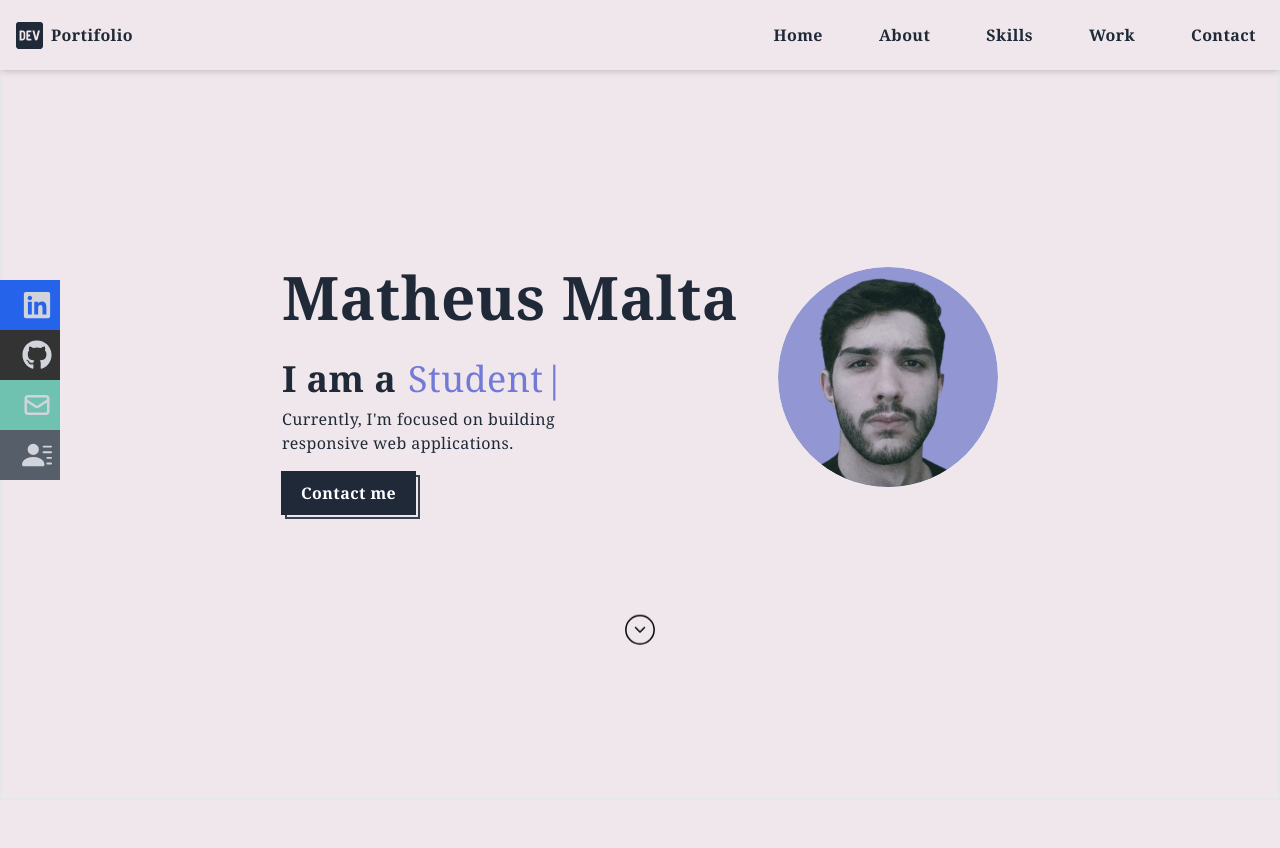
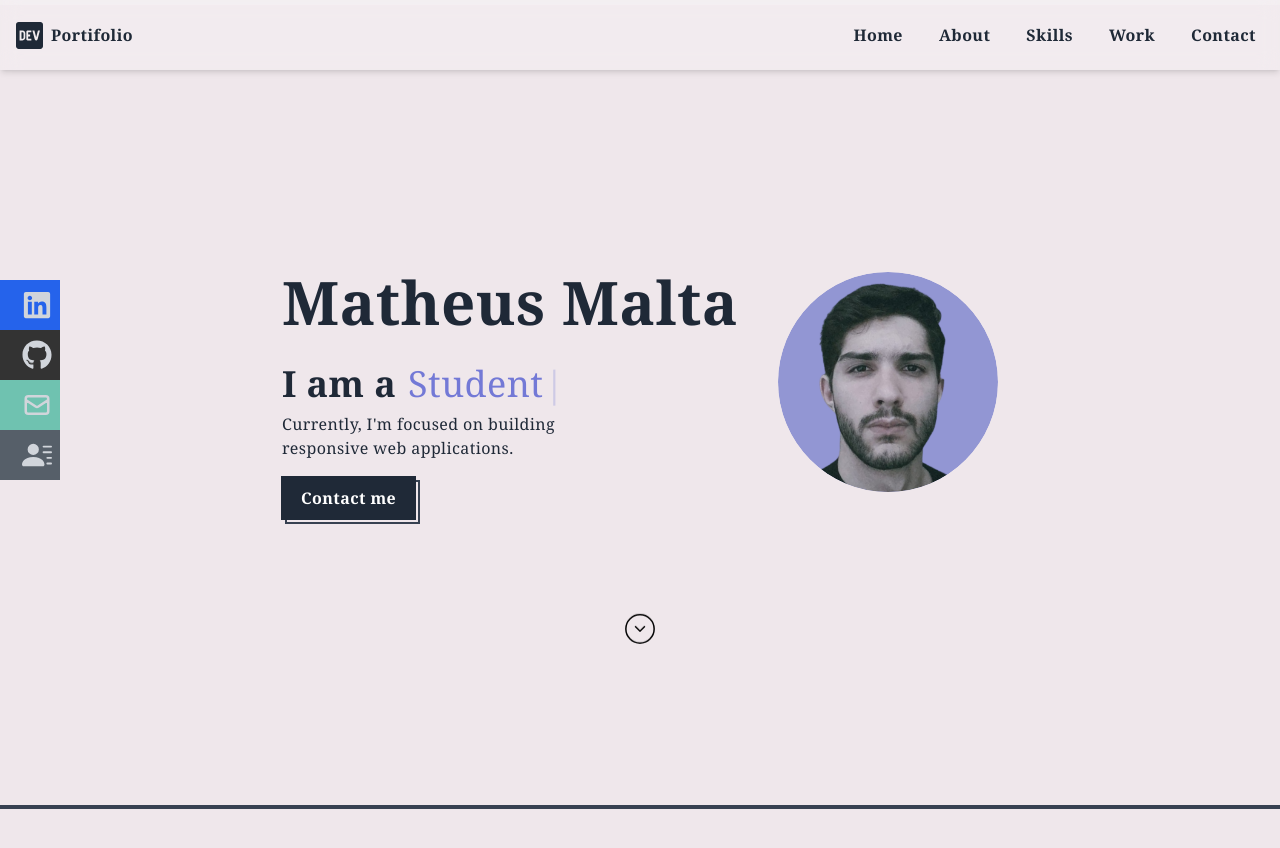
Before and after one commit to MatheusMalta002/portifolio-react, a React (Vite) app: page / in a window 1280 px wide. Shown: the top 848 px of the page. Before the commit the page ends 800 px from the top, so only its background shows below. Built offline with nearby package versions, Linux system fonts and the light colour scheme.

Commit message:
adding transparency effect and loading bar

```diff
--- a/src/App.jsx
+++ b/src/App.jsx
@@ -4,12 +4,11 @@ import { About } from './components/About/About.jsx'
 
 function App() {
 
-
   return (
     <>
       <NavBar />
       <Home />
-      {/* <About /> */}
+      <About />
     </>
   )
 }
--- a/src/components/About/About.jsx
+++ b/src/components/About/About.jsx
@@ -2,8 +2,10 @@
 
 export const About = () => {
   return (
-    <>
+    <section className="min-w-screen min-h-screen">
+      <div className="w-[100%] h-[100%] border-2 border-gray-700">
 
-  </>
+      </div>
+    </section>
   );
 };
--- a/src/components/Home/Home.jsx
+++ b/src/components/Home/Home.jsx
@@ -9,7 +9,7 @@ function Home() {
 
     return (
         <>
-        <section className='min-w-screen min-h-screen flex flex-col justify-center items-center border-2 px-[50px] sm:px-[300px] xs:px-[200px]'>
+        <section className='min-w-screen min-h-screen flex flex-col justify-center items-center  px-[50px] sm:px-[300px] xs:px-[200px] '>
             {/* Social Icons */}
             <Social_Icons />
             {/* main container */}
@@ -45,11 +45,10 @@ function Home() {
                             Contact me
                         </button>
                     </div>
-
                     {/* IMAGEM */}
                     <div className='h-full w-full flex items-center justify-center md:ml-10 xs:ml-0'>
                         <div className=' md:w-[220px] md:h-[220px] sm:w-[200px] sm:h-[200px] xs:w-[180px] xs:h-[180px] rounded-full overflow-hidden transition-all duration-500'>
-                            <img src={image} alt="photo" className='object-cover w-full h-full rounded-full bg-[#9296d3]' />
+                            <img src={image} alt="photo" id='photo' className='object-cover w-full h-full rounded-full bg-[#9296d3]' />
                         </div>
                     </div>
                 </div>
@@ -57,7 +56,6 @@ function Home() {
                     <CiCircleChevDown className=' animate-bounce'/>
                 </div>
             </motion.div>
-
         </section>
         </>
     )
--- a/src/components/NavBar/NavBar.jsx
+++ b/src/components/NavBar/NavBar.jsx
@@ -1,53 +1,45 @@
 import React, { useState } from 'react';
 import { Link } from 'react-scroll';
 import { FaBars, FaDev, FaTimes} from 'react-icons/fa';
-
-
+import { ScrollIndicator } from './ScrollIndicator/ScrollIndicator';
 function Navbar(){
 
   const [nav, setNav] = useState(false);
 
   const handleClick = () => setNav(!nav);
 
-  const handleReloadClick = () => {
-    window.location.reload();
-  };
+  const handleReloadClick = () =>  window.location.reload();
 
   const navItems = [
-    { id: 'home', text: 'Home' },
-    { id: 'about', text: 'About' },
-    { id: 'skills', text: 'Skills' },
-    { id: 'work', text: 'Work' },
+    { id: 'home', text: 'Home' },{ id: 'about', text: 'About' },
+    { id: 'skills', text: 'Skills' },{ id: 'work', text: 'Work' },
     { id: 'contact', text: 'Contact' },
   ];
 
   return (
     <>
-    <div className="navbar h-[70px] m fixed top-0 left-0 w-full bg-[#EFE7EB] shadow-md text-gray-800 flex items-center justify-between px-4 z-50 ">
+    <ScrollIndicator/>
+    <header id='navbar' className='h-[70px] fixed top-0 left-0 w-full shadow-md text-gray-800 flex items-center justify-between px-4 z-50 backdrop-blur-[10px] bg-[#ffffff33]'>
       <div>
         <h1 className='flex items-center text-base font-bold  ' >
           <FaDev className='w-[35px] h-[35px] pr-2 text-gray-800 cursor-pointer' onClick={handleReloadClick}/>
           <span className='font-custom'>Portifolio</span>
         </h1>
       </div>
-
       {/* menu */}
-      <ul className='hidden md:flex'>
-      {navItems.map(item => (<li className='list_NavBar sm:text-sm md:text-base font-custom' key={item.id}><Link to={item.id} smooth={true} duration={500}>{item.text}</Link></li>))}
-      </ul>
-
+        <ul className='hidden md:flex'>
+          {navItems.map(item => (<li className='list_NavBar sm:text-sm md:text-base font-custom' key={item.id}><Link to={item.id} smooth={true} duration={500}>{item.text}</Link></li>))}
+        </ul>
       {/* Hamburger */}
       <div onClick={handleClick} className='md:hidden z-10  cursor-pointer text-2xl'>{!nav ? <FaBars className='text-gray-800 ' /> : <FaTimes className='text-[#EFE7EB]' />}</div>
-
       {/* Mobile menu */}
       <ul className={ (!nav) ? 'hidden' : 'absolute top-0 right-0 w-[65%] font-custom h-screen bg-gray-800  flex flex-col justify-center items-center md:hidden'}>
-
       {navItems.map(item => (
       <li className='py-5 hover:border-b text-[15px] text-[#EFE7EB] border-[#EFE7EB] mx-0'key={item.id}>
         <Link onClick={handleClick} to={item.id} smooth={true} duration={500}>{item.text}</Link>
       </li>))}
       </ul>
-    </div>
+    </header>
     </>
   );
 };
--- /dev/null
+++ b/src/components/NavBar/ScrollIndicator/ScrollIndicator.jsx
@@ -0,0 +1,30 @@
+import React from 'react'
+import { useState, useEffect } from 'react'
+
+export const ScrollIndicator = () => {
+
+    const [scrollTop, setScrollTop] = useState(0)
+
+    function onScroll(){
+        const windowScroll = document.documentElement.scrollTop;
+        const height = document.documentElement.scrollHeight - document.documentElement.clientHeight;
+
+        const scrolled = (windowScroll / height) * 100
+
+        setScrollTop(scrolled)
+    }
+
+    useEffect(()=>{
+        window.addEventListener("scroll", onScroll)
+
+        return ()=> window.removeEventListener("scroll", onScroll)
+    }, [])
+
+    return (
+        <div className='backdrop-blur-[10px] bg-[#ffffff33] h-[5px] sticky top-0 left-0 z-[99999999] w-full'>
+            <div className=''>
+                <div className='h-[5px] bg-gray-800' style={{ width: `${scrollTop}%`}}></div>
+            </div>
+        </div>
+    )
+}
--- a/src/index.css
+++ b/src/index.css
@@ -12,10 +12,12 @@ html {
   body {
     @apply bg-[#EFE7EB]  tracking-wide min-h-full overflow-x-hidden
   }
+
+
     li {
         @apply px-2;
         @apply cursor-pointer;
-        @apply ml-10 text-xs  text-gray-800
+        @apply ml-5 text-xs  text-gray-800
     }
 
     .btn_Contact{
@@ -33,5 +35,4 @@ html {
       font-family:Cambria, Cochin, Georgia, Times, 'Times New Roman', serif;
       font-weight: bold;
     }
-
 }
```
